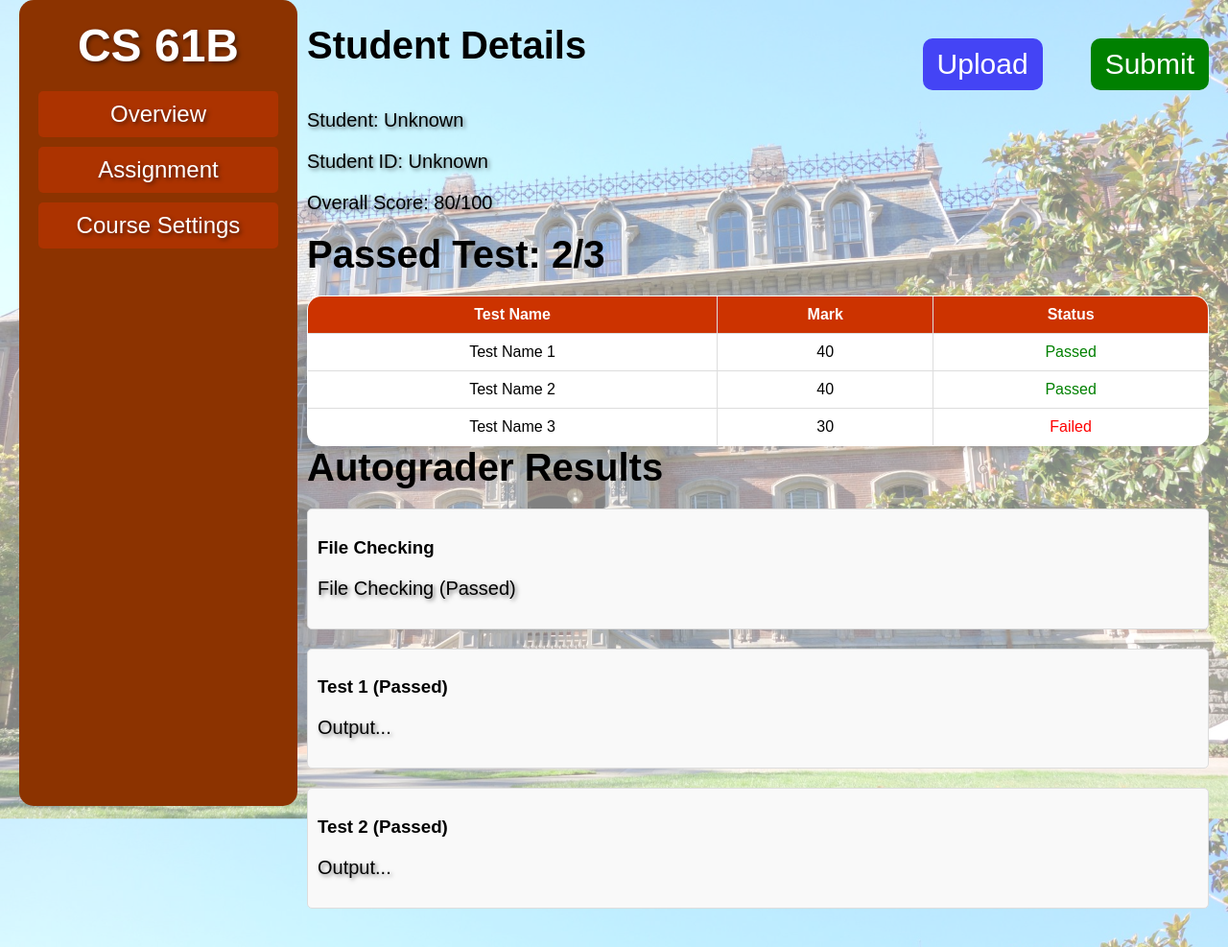
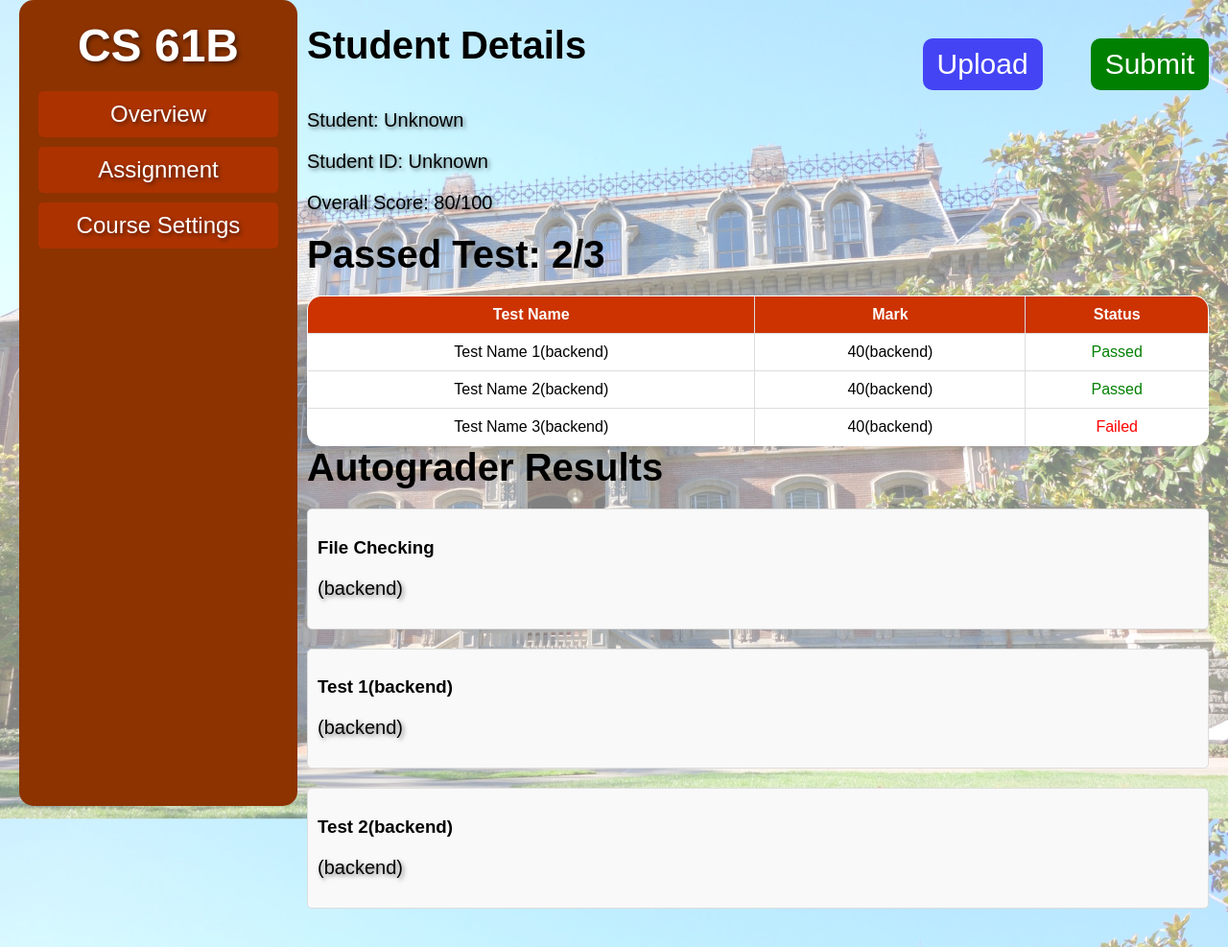
Before and after one commit to shiho-jo/uturano-autograde, a plain HTML site: page frontend/pages/grade.html in a window 1280 px wide. Shown: the whole page at 96% size. Drawn offline with Linux system fonts and the light colour scheme.

```diff
--- a/frontend/pages/grade.html
+++ b/frontend/pages/grade.html
@@ -39,18 +39,18 @@
                 </thead>
                 <tbody>
                     <tr>
-                        <td>Test Name 1</td>
-                        <td>40</td>
+                        <td>Test Name 1(backend)</td>
+                        <td>40(backend)</td>
                         <td class="passed">Passed</td>
                     </tr>
                     <tr>
-                        <td>Test Name 2</td>
-                        <td>40</td>
+                        <td>Test Name 2(backend)</td>
+                        <td>40(backend)</td>
                         <td class="passed">Passed</td>
                     </tr>
                     <tr>
-                        <td>Test Name 3</td>
-                        <td>30</td>
+                        <td>Test Name 3(backend)</td>
+                        <td>40(backend)</td>
                         <td class="failed">Failed</td>
                     </tr>
                 </tbody>
@@ -62,15 +62,15 @@
             <h2>Autograder Results</h2>
             <div class="results-section">
                 <h3>File Checking</h3>
-                <p>File Checking (Passed)</p>
+                <p>(backend)</p>
             </div>
             <div class="results-section">
-                <h3>Test 1 (Passed)</h3>
-                <p>Output...</p>
+                <h3>Test 1(backend)</h3>
+                <p>(backend)</p>
             </div>
             <div class="results-section">
-                <h3>Test 2 (Passed)</h3>
-                <p>Output...</p>
+                <h3>Test 2(backend)</h3>
+                <p>(backend)</p>
             </div>
         </div>
     </div>
```
